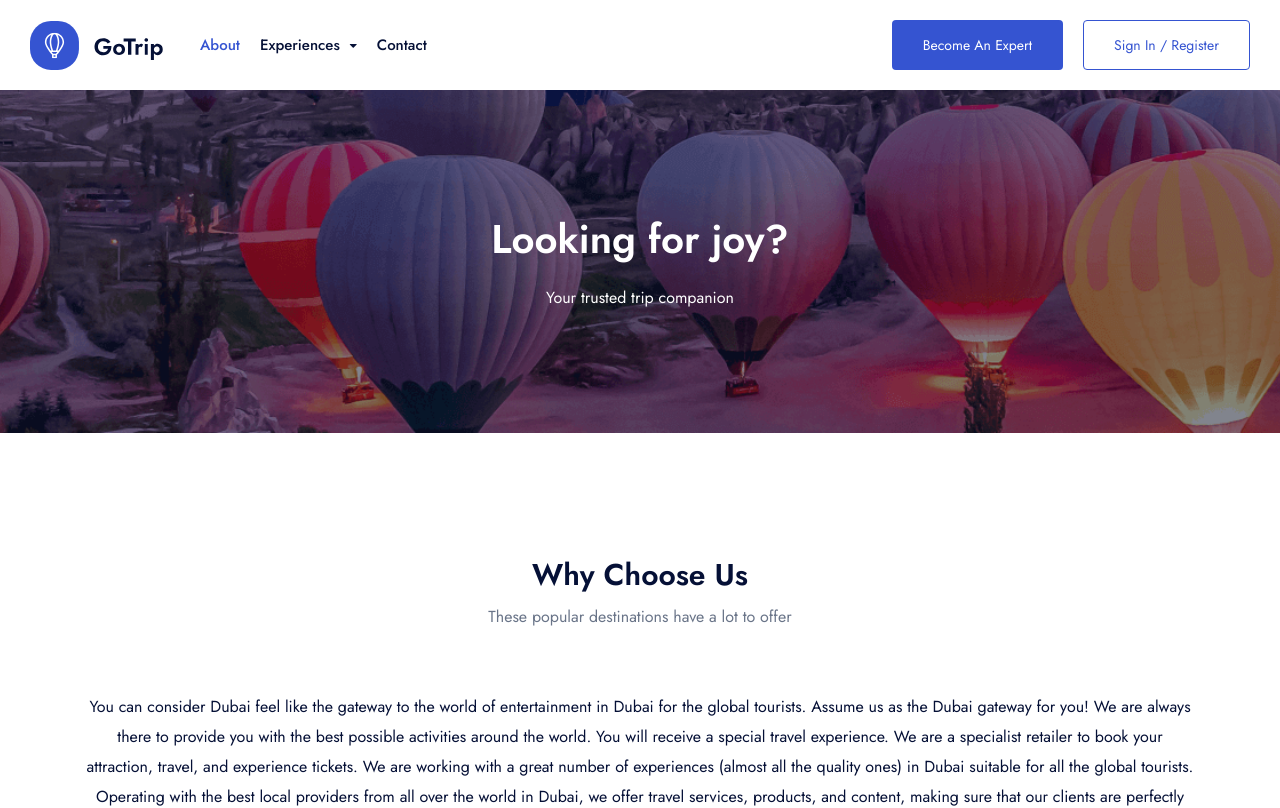
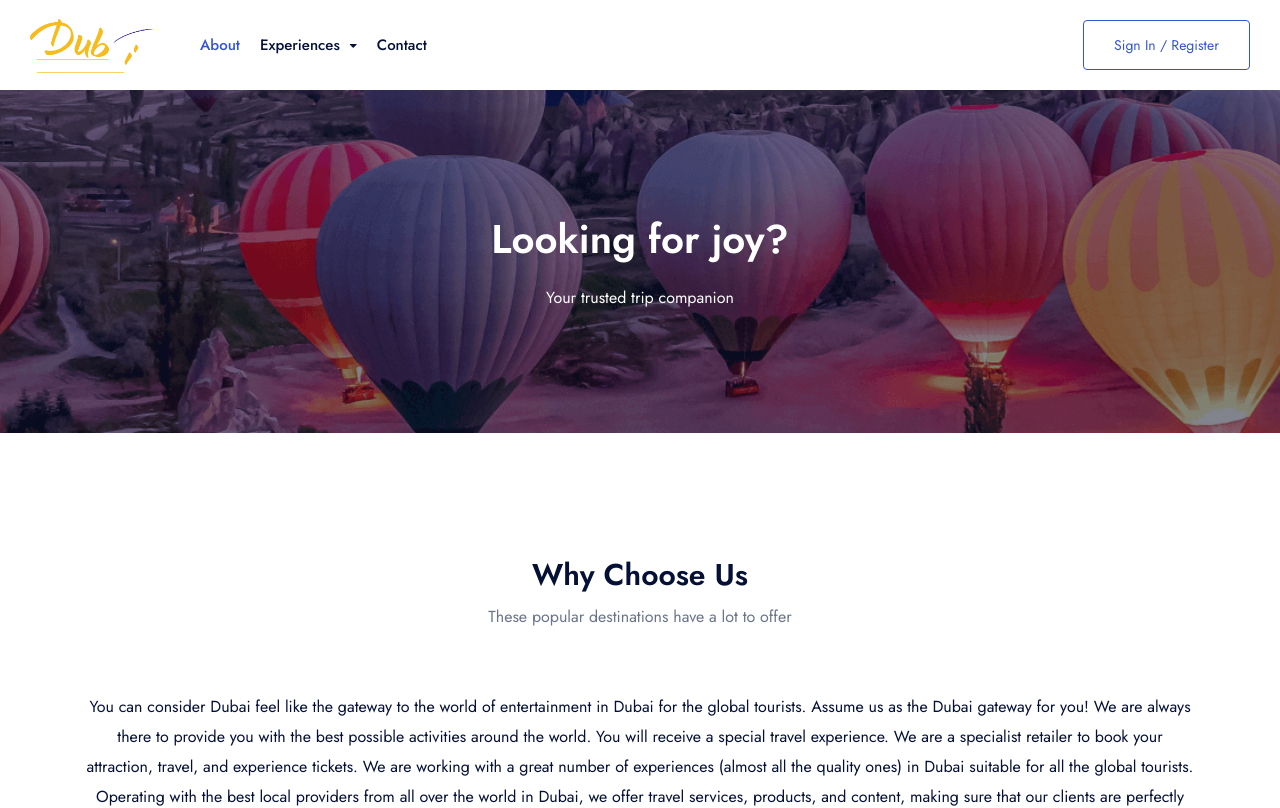
Before and after one commit to Abdohm-coder/dubai-feels, a Next.js app: page /about in a window 1280 px wide. Shown: the top 808 px of the page. Built offline with nearby package versions, Linux system fonts and the light colour scheme.

Commit message:
change logo

```diff
--- a/components/header/default-header/index.jsx
+++ b/components/header/default-header/index.jsx
@@ -27,8 +27,8 @@ const Header1 = () => {
             <div className="col-auto">
               <div className="d-flex items-center">
                 <Link href="/" className="header-logo mr-20">
-                  <img src="/img/general/logo-dark.svg" alt="logo icon" />
-                  <img src="/img/general/logo-dark.svg" alt="logo icon" />
+                  <img src="/img/general/logo.png" alt="logo icon" />
+                  <img src="/img/general/logo.png" alt="logo icon" />
                 </Link>
                 {/* End logo */}
 
@@ -47,11 +47,6 @@ const Header1 = () => {
               <div className="d-flex items-center">
                 {/* Start btn-group */}
                 <div className="d-flex items-center ml-20 is-menu-opened-hide md:d-none">
-                  <Link
-                    href="/others-pages/login"
-                    className="button px-30 fw-400 text-14 -blue-1 bg-blue-1 h-50 text-white">
-                    Become An Expert
-                  </Link>
                   <Link
                     href="/others-pages/signup"
                     className="button px-30 fw-400 text-14 -outline-blue-1 h-50 text-blue-1 ml-20">
--- a/components/header/header-11/index.jsx
+++ b/components/header/header-11/index.jsx
@@ -27,8 +27,8 @@ const Header1 = () => {
             <div className="col-auto">
               <div className="d-flex items-center">
                 <Link href="/" className="header-logo mr-20">
-                  <img src="/img/general/logo-light.svg" alt="logo icon" />
-                  <img src="/img/general/logo-dark.svg" alt="logo icon" />
+                  <img src="/img/general/logo.png" alt="logo icon" />
+                  <img src="/img/general/logo.png" alt="logo icon" />
                 </Link>
                 {/* End logo */}
 
--- a/components/header/header-5/index.jsx
+++ b/components/header/header-5/index.jsx
@@ -55,8 +55,8 @@ const Header1 = () => {
                 {/* humberger menu */}
 
                 <Link href="/" className="header-logo mr-20">
-                  <img src="/img/general/logo-dark.svg" alt="logo icon" />
-                  <img src="/img/general/logo-dark.svg" alt="logo icon" />
+                  <img src="/img/general/logo.png" alt="logo icon" />
+                  <img src="/img/general/logo.png" alt="logo icon" />
                 </Link>
                 {/* End logo */}
 
```
